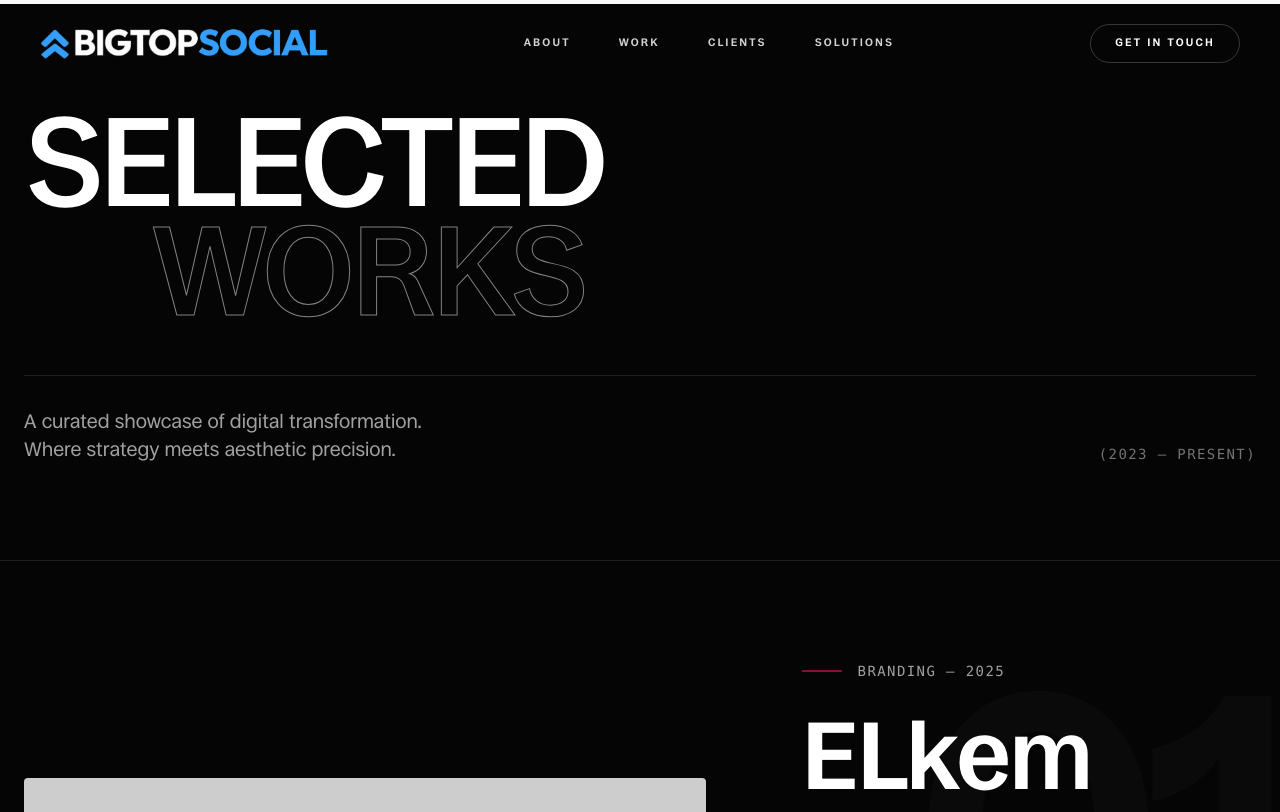
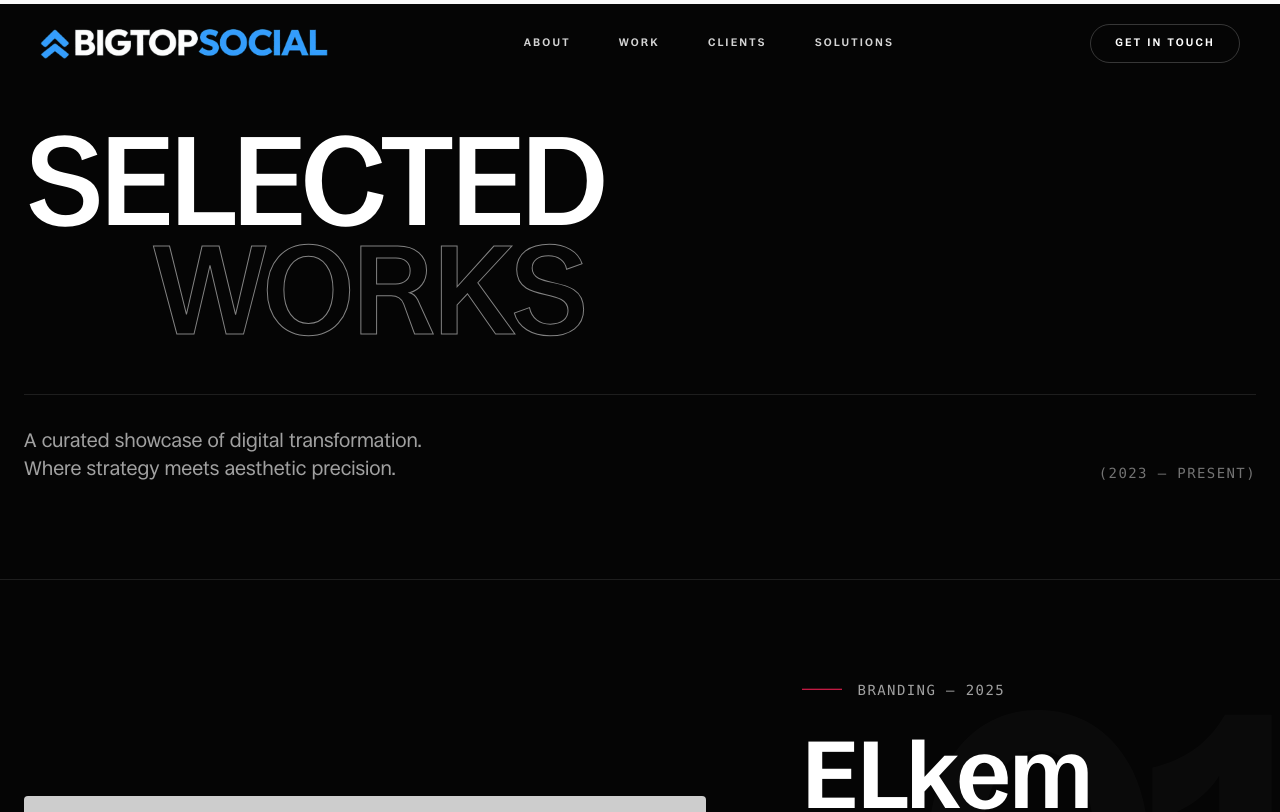
Before and after one commit to NagpurHeightsOfficial/Official_Bigtopsocial, a Next.js app: page /work in a window 1280 px wide. Shown: the top 812 px of the page. Built offline with nearby package versions, Linux system fonts and the light colour scheme.

Commit message:
Fix Selected Works heading spacing and position for all screens

```diff
--- a/src/app/work/page.tsx
+++ b/src/app/work/page.tsx
@@ -257,7 +257,7 @@ export default function WorkPage() {
             <main className="bg-[#050505] text-white min-h-screen">
 
                 {/* Hero Section */}
-                <section className="h-[40vh] md:h-[70vh] flex flex-col justify-end pb-12 md:pb-24 px-6 relative">
+                <section className="min-h-[50vh] md:min-h-[70vh] flex flex-col justify-end pt-32 pb-12 md:pb-24 px-6 relative">
                     <div className="container mx-auto">
                         <Reveal delay={0.1}>
                             <h1 className="text-[12vw] md:text-[10vw] leading-[0.85] font-display font-medium uppercase tracking-tight">
```
